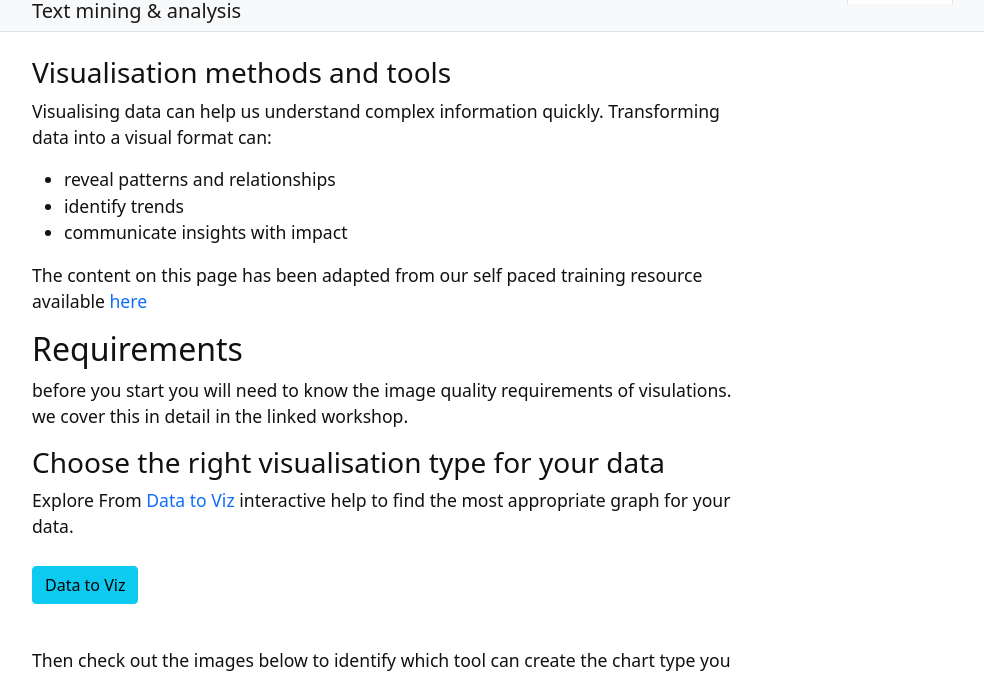
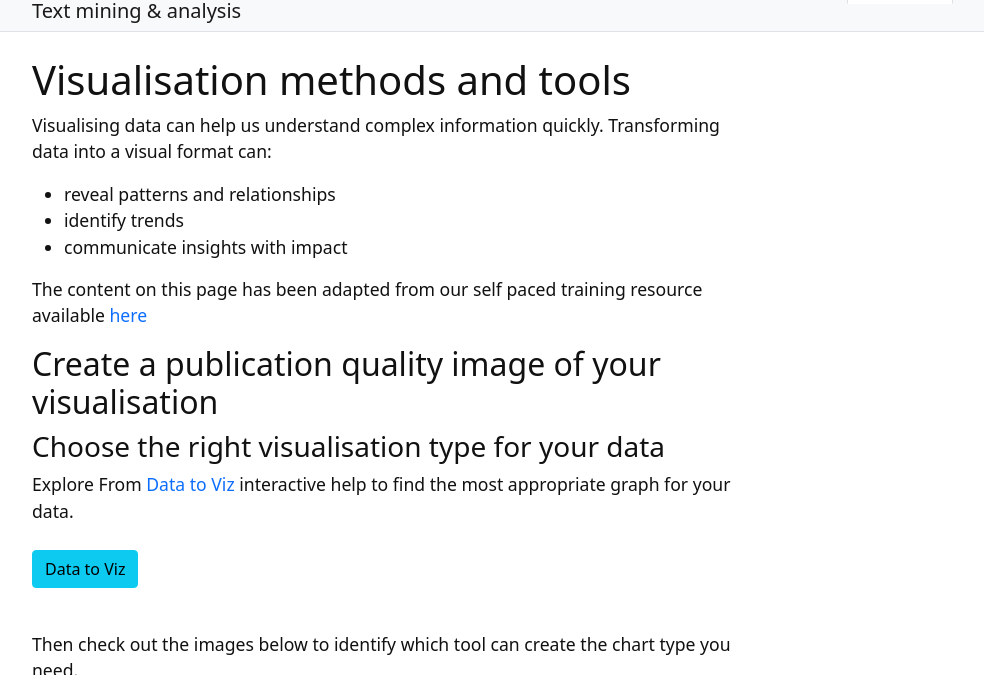
Before and after one commit to GULibrarySandbox/intro-text-mining-analysis-2022, a Jekyll site: the page built from content/8-visualising_data.md, in a window 1280 px wide and 900 px high, cut to the strip 121-796 px from the top of the window. Shown: the whole strip, without its empty margins (245-1229 px from the left). Built offline with Jekyll 4.4.1, drawn with Linux system fonts in a browser that asks for light colours.

Commit message:
Update 8-visualising_data.md

```diff
--- a/content/8-visualising_data.md
+++ b/content/8-visualising_data.md
@@ -3,7 +3,7 @@ title: Visualise
 topics: Requirements; Types of visualisations;
 nav: true
 ---
-### Visualisation methods and tools
+# Visualisation methods and tools
 
 Visualising data can help us understand complex information quickly. Transforming data into a visual format can:
 
@@ -14,8 +14,8 @@ Visualising data can help us understand complex information quickly. Transformin
 The content on this page has been adapted from our self paced training resource available <a href='https://griffithunilibrary.github.io/data-vis-basics/' target='_blank'> here </a>
 
 
-## Requirements
-before you start you will need to know the image quality requirements of visulations. we cover this in detail in the linked workshop.
+## Create a publication quality image of your visualisation
+
 
 ### Choose the right visualisation type for your data
 
```
